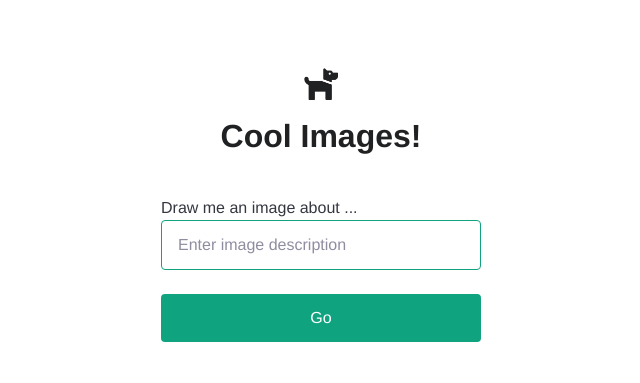
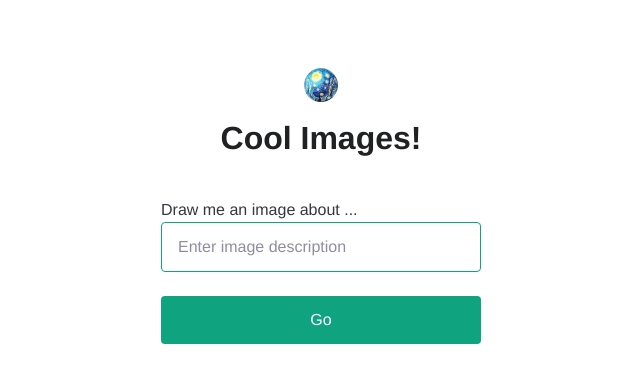
Before and after one commit to mrdavidlong/openai-images-app, a Flask app: page / in a window 1280 px wide. Shown: the top 383 px of the page, without its empty margins (319-959 px from the left). Run offline with Flask 2, Linux system fonts and the light colour scheme; some web fonts are replaced.

Commit message:
Update image

```diff
--- a/templates/index.html
+++ b/templates/index.html
@@ -3,13 +3,13 @@
   <title>Cool Images!</title>
   <link
     rel="shortcut icon"
-    href="{{ url_for('static', filename='dog.png') }}"
+    href="{{ url_for('static', filename='starry-night.png') }}"
   />
   <link rel="stylesheet" href="{{ url_for('static', filename='main.css') }}" />
 </head>
 
 <body>
-  <img src="{{ url_for('static', filename='dog.png') }}" class="icon" />
+  <img src="{{ url_for('static', filename='starry-night.png') }}" class="icon" />
   <h3>Cool Images!</h3>
   <form action="/" method="post">
     Draw me an image about ... <input type="text" name="description" placeholder="Enter image description" required />
```
Also changed, not shown: static/dog.png (deleted), static/starry-night.png (added), 1 other file.
